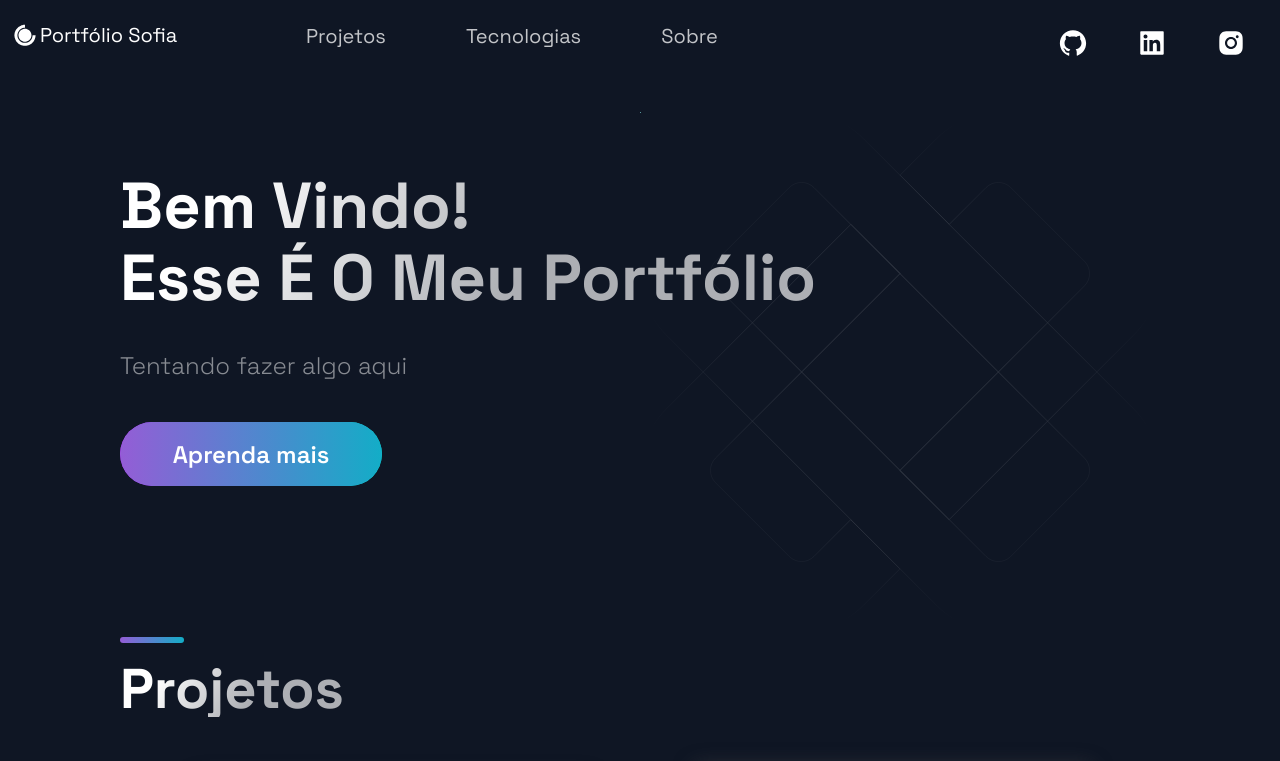
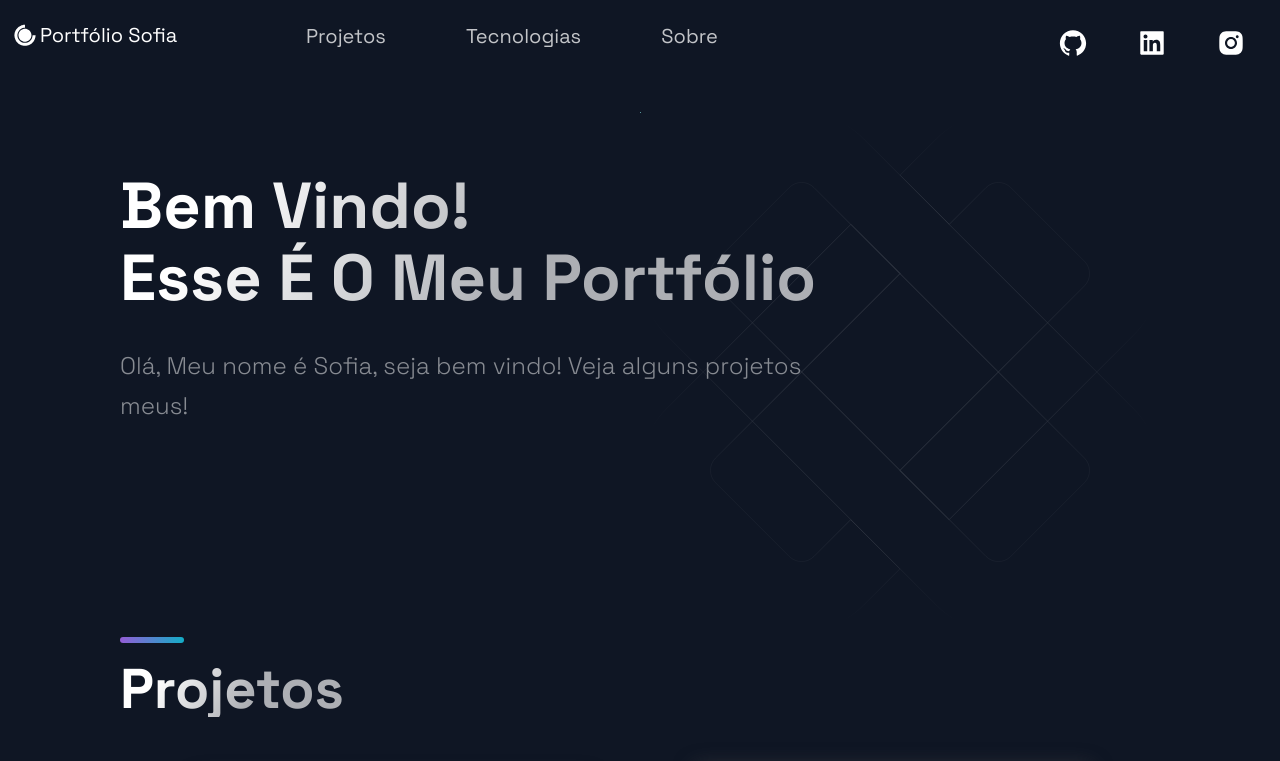
Before and after one commit to Sofia-Magalhaes/portfolio-sofia, a Next.js app: page / in a window 1280 px wide. Shown: the top 761 px of the page. Built offline with nearby package versions, Linux system fonts and the light colour scheme.

Commit message:
att readme

```diff
--- a/src/components/Hero/Hero.js
+++ b/src/components/Hero/Hero.js
@@ -12,9 +12,9 @@ const Hero = () => (
         Esse É O Meu Portfólio
       </SectionTitle>
       <SectionText>
-        Tentando fazer algo aqui
+        Olá, Meu nome é Sofia, seja bem vindo! Veja alguns projetos meus!
       </SectionText>
-      <Button onClick={() => window.location = 'https://google.com'}>Aprenda mais</Button>
+      {/* <Button onClick={() => window.location = 'https://google.com'}>Aprenda mais</Button> */}
     </LeftSection>
   </Section>
 );
```
Also changed, not shown: 1 other file (tests, documents, lock files or other folders).
